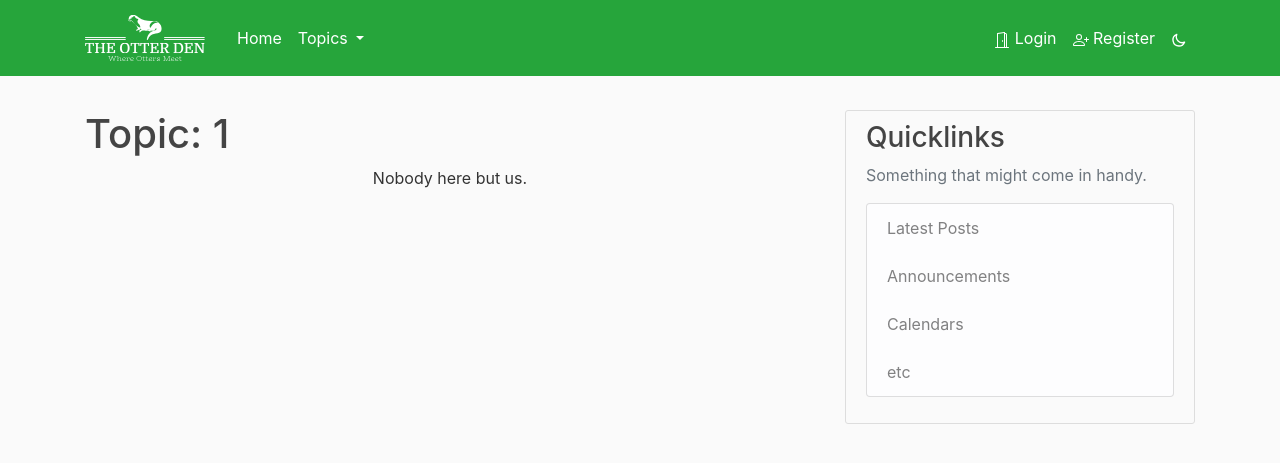
After one commit to ByteOtter/OtterDen, a Flask app: page /topic/1 in a window 1280 px wide. The commit adds this page. Shown: the top 463 px of the page. Run offline with Flask 2, Linux system fonts and the light colour scheme; data that the repository does not hold is empty; some libraries are stand-ins or nearby versions.

Commit message:
Add topic dropdown to post creation (#94)
* add topic dropdown to post creation

* add topic channel pages

* add misc, literature and art sections

```diff
--- a/OtterDen/otter_den/main/routes.py
+++ b/OtterDen/otter_den/main/routes.py
@@ -17,6 +17,15 @@
 def about():
     return render_template('about.html', title = 'About')
 
+@main.route("/topic/<string:topic>")
+def topic_channel(topic):
+    page = request.args.get('page', 1, type=int)
+    if topic == 'Undefined':
+        posts = Post.query.filter_by(topic='').order_by(Post.date_posted.desc()).paginate(page=page, per_page=10)
+        return render_template('topic_channel.html', topic = 'Undefined', title = 'Misc', posts = posts)
+    posts = Post.query.filter_by(topic=topic).order_by(Post.date_posted.desc()).paginate(page=page, per_page=10)
+    return render_template('topic_channel.html',topic = topic, title = topic, posts = posts)
+
 
 @main.route("/toggle-theme")
 def toggle_theme():
--- a/OtterDen/otter_den/models.py
+++ b/OtterDen/otter_den/models.py
@@ -52,6 +52,7 @@
     content = db.Column(db.Text, nullable=False)
     user_id = db.Column(db.Integer, db.ForeignKey('user.id'), nullable=False) #ID of the author.
     is_pinned = db.Column(db.Boolean, default=False)
+    topic = db.Column(db.String(15), nullable=True)
 
     def __repr__(self):
-        return f"Post('{self.title}', '{self.date_posted}')"
+        return f"Post('{self.title}', '{self.date_posted}', '{self.topic}')"
--- a/OtterDen/otter_den/posts/forms.py
+++ b/OtterDen/otter_den/posts/forms.py
@@ -1,7 +1,7 @@
 #Copyright ByteOtter (c) 2022
 
 from flask_wtf import FlaskForm
-from wtforms import StringField, SubmitField, TextAreaField, FileField
+from wtforms import StringField, SubmitField, TextAreaField, FileField, SelectField
 from wtforms.validators import DataRequired
 from flask_wtf.file import FileField, FileAllowed
 
@@ -9,4 +9,5 @@
     title = StringField('Title', validators = [DataRequired()])
     content = TextAreaField('Content', validators = [DataRequired()])
     picture = FileField('Add media', validators = [FileAllowed(['jpg', 'jpeg', 'png', 'svg', 'webp', 'gif', 'bmp'])])
+    topic = SelectField('Select Topic', choices=[('', '----'), ('Art & Photography', 'Art & Photography'), ('Technology', 'Technology'), ('Programming', 'Programming'), ('Gaming', 'Gaming'), ('Movies', 'Movies'), ('Literature', 'Literature'), ('Food', 'Food'), ('Animals', 'Animals')])
     submit = SubmitField('Post')
--- a/OtterDen/otter_den/posts/routes.py
+++ b/OtterDen/otter_den/posts/routes.py
@@ -16,10 +16,11 @@
     form = PostForm()
     post = Post()
     posted_picture = None
+    topic = None
     if form.validate_on_submit():
         if form.picture.data:
             posted_picture = save_posted_picture(form.picture.data)
-        post = Post(title = form.title.data, content = form.content.data, author = current_user, picture = posted_picture)
+        post = Post(title = form.title.data, content = form.content.data, author = current_user, picture = posted_picture, topic = form.topic.data)
         db.session.add(post)
         db.session.commit()
         flash('Your post has been shared!', 'success')
@@ -66,6 +67,7 @@
         post.title = form.title.data
         post.content = form.content.data
         post.picture = posted_picture
+        post.topic = form.topic.data
         db.session.commit()
         flash('Your post has been updated!', 'success')
         return redirect(url_for('posts.post', post_id = post.id))
--- a/OtterDen/otter_den/templates/create_new_post.html
+++ b/OtterDen/otter_den/templates/create_new_post.html
@@ -40,10 +40,14 @@
                     {{ form.picture(class = "form-control-file") }}
                     {% if form.picture.errors %}
                         {% for error in form.media.errors %}
-                            <span class "text-danger">{{ error }}</span></br>
+                            <span class="text-danger">{{ error }}</span></br>
                         {% endfor %}
                     {% endif %}
                 {% endif %}
+                </div>
+                <div class="form-group">
+                    {{ form.topic.label() }} <br>
+                    {{ form.topic(class = "dropdown") }}
                 </div>
             </fieldset>
             <div class = "form-group">
--- a/OtterDen/otter_den/templates/layout.html
+++ b/OtterDen/otter_den/templates/layout.html
@@ -47,24 +47,34 @@
                             <a class="nav-item nav-link dropdown-toggle" href="#" type="button" id="userDropdown" data-toggle="dropdown" aria-haspopup="true" aria-expanded="false">
                                 Topics
                             </a>
-                            <div class="dropdown-menu" id="post_history_dropdown_item" aria-labelledby="dropdownMenuButton">
-                                <a class="dropdown-item" href="#">
+                            <div class="dropdown-menu" id="channel_dropdown" aria-labelledby="dropdownMenuButton">
+                                <a class="dropdown-item" id="art_dropdown_item" href="{{ url_for('main.topic_channel', topic='Art & Photography') }}">
+                                    Art & Photography
+                                </a>
+                                <a class="dropdown-item" id="animals_dropdown_item" href="{{ url_for('main.topic_channel', topic='Animals') }}">
+                                    Animals
+                                </a>
+                                <a class="dropdown-item" id="food_dropdown_item" href="{{ url_for('main.topic_channel', topic='Food') }}">
+                                    Food
+                                </a>
+                                <a class="dropdown-item" id="gaming_dropdown_item" href="{{ url_for('main.topic_channel', topic='Gaming') }}">
+                                    Gaming
+                                </a>
+                                <a class="dropdown-item" id="literature_dropdown_item" href="{{ url_for('main.topic_channel', topic='Literature') }}">
+                                    Literature
+                                </a>
+                                <a class="dropdown-item" id="movies_dropdown_item" href="{{ url_for('main.topic_channel', topic='Movies') }}">
+                                    Movies
+                                </a>
+                                <a class="dropdown-item" id="programming_dropdown_item" href="{{ url_for('main.topic_channel', topic='Programming') }}">
+                                    Programming
+                                </a>
+                                <a class="dropdown-item" href="{{ url_for('main.topic_channel', topic = 'Technology') }}">
                                     Technology
                                 </a>
-                                <a class="dropdown-item" id="settings_dropdown_item" href="#">
-                                    Programming
-                                </a>
-                                <a class="dropdown-item" id="logout_dropdown_item" href="#">
-                                    Gaming
-                                </a>
-                                <a class="dropdown-item" id="logout_dropdown_item" href="#">
-                                    Movies
-                                </a>
-                                <a class="dropdown-item" id="logout_dropdown_item" href="#">
-                                    Food
-                                </a>
-                                <a class="dropdown-item" id="logout_dropdown_item" href="#">
-                                    Animals
+                                <div class="dropdown-divider"></div>
+                                <a class="dropdown-item" id="etc_dropdown_item" href="{{ url_for('main.topic_channel', topic='Undefined') }}">
+                                    Miscellenious
                                 </a>
                             </div>
                         </div>
--- /dev/null
+++ b/OtterDen/otter_den/templates/topic_channel.html
@@ -0,0 +1,35 @@
+<!--Copyright ByteOtter (c) 2023-->
+
+{% extends "layout.html" %}
+{% block content %}
+    <h1>Topic: {{ topic }}</h1>
+    {% if posts.total == 0 %}
+    <center>
+    Nobody here but us.
+    </center>
+    {% elif posts.total == 1 %}
+    <small class="text-muted">We found just a single post for topic {{ topic }}</small>
+    {% else %}
+    <small class="text-muted">We found {{ posts.total }} for topic {{ topic }}</small>
+    {% endif %}
+    {% for post in posts.items %}
+    {% if not post.author.hide_posts or current_user.is_authenticated %}
+        {% include 'post_preview.html' %}
+    {% endif %}
+    {% endfor %}
+    <!--iterate over the pages we have. This will return None sometimes. When this happens show "..." so it does not print out hundreds of buttons. otherwise link to page.-->
+    {% for page_num in posts.iter_pages(left_edge=1, right_edge=1, left_current=1, right_current=4) %}
+        {% if page_num %}
+            {% if page_num %}
+                <!-- Fill the current page button. -->
+                {% if posts.page == page_num %}
+                    <a class="btn btn-info mb-4" href="{{ url_for('main.topic_channel', topic=topic, page=page_num) }}">{{ page_num }}</a>
+                {% else %}
+                    <a class="btn btn-outline-info mb-4" href="{{ url_for('main.topic_channel', topic=topic, page=page_num) }}">{{ page_num }}</a>
+                {% endif %}
+            {% endif %}
+        {% else %}
+            ...
+        {% endif %}
+    {% endfor %}
+{% endblock content %}
```
Also changed, not shown: OtterDen/otter_den/templates/post.html (+8 -0 lines), OtterDen/otter_den/templates/post_preview.html (+8 -0 lines), migrations/versions/1cc6876dd84f_post_topic_update.py (added, +32 -0 lines).
